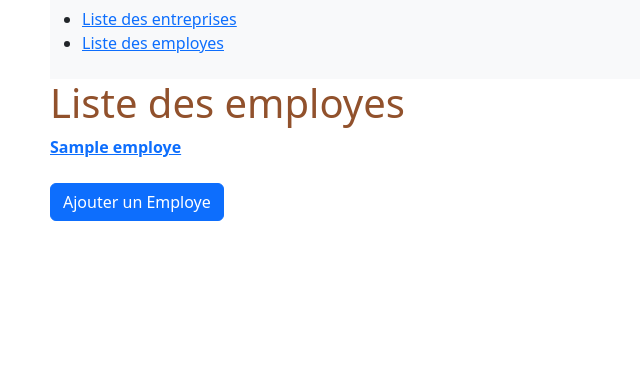
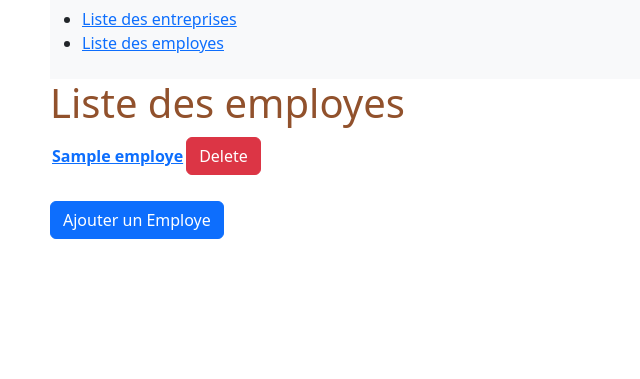
Before and after one commit to yabhei/SfStrasbourg, a Symfony app: template templates/employe/index.html.twig in a window 1280 px wide. Shown: the part 51-430 px from the top of the page, without its empty margins (0-640 px from the left). Run offline with Twig, Linux system fonts and the light colour scheme; the template is opened without the code that fills it: most values are stand-ins (such as "Sample title", 1, 10 or a date in 2020); some libraries are stand-ins or nearby versions.

Commit message:
Add methods Delete (Entreprise & Employe)

```diff
--- a/public/css/style.css
+++ b/public/css/style.css
@@ -50,3 +50,8 @@ h3{
    #entreprise_submit:hover {
     background-color: #45a049;
   }
+
+  table , td {
+    border: 1px solid white;
+    background-color: white;
+  }
--- a/templates/employe/details.html.twig
+++ b/templates/employe/details.html.twig
@@ -13,6 +13,6 @@
     Date d'embauche : {{ employe.dateEmbauche | date('d/m/Y')}}<br>
 
     </p>
-    <br> <a class="btn btn-primary"  href="{{path('edit_employe' , {'id' : employe.id })}}">Edit</a>
+    <br> <a class="btn btn-warning"  href="{{path('edit_employe' , {'id' : employe.id })}}">Edit</a>
 
 {% endblock %}
--- a/templates/employe/index.html.twig
+++ b/templates/employe/index.html.twig
@@ -5,12 +5,21 @@
 {% block body %}
 
     <h1>Liste des employes</h1>
-
+    <table>
+        <tbody>
     {% for employe in employes %}
 
-         <strong><a href="{{path('details_employe',{ 'id': employe.id })}}"> {{employe}} </a></strong><br>
+            <tr>
+                <td><strong><a href="{{path('details_employe',{ 'id': employe.id })}}"> {{employe}}  </a></strong> </td>
+                <td> <a class="btn btn-danger"  href="{{path('delete_employe', {'id' : employe.id})}}">  Delete</a></td>
+            </tr>
+            {% endfor %}
+        </tbody>
+    </table>
 
-    {% endfor %}
+
+
+
 
     <br> <a class="btn btn-primary"  href="{{path('add_employe')}}">Ajouter un Employe</a>
 {% endblock %}
--- a/templates/entreprise/details.html.twig
+++ b/templates/entreprise/details.html.twig
@@ -13,7 +13,7 @@
         Date de creation  : {{ entreprise.dateCreation | date('d/m/Y')}} <br>
         Ville : {{ entreprise.ville}}<br>
 
-        <a class="btn btn-primary" href="{{path('edit_entreprise',{ 'id': entreprise.id })}}"> Edit </a>
+        <a class="btn btn-warning" href="{{path('edit_entreprise',{ 'id': entreprise.id })}}"> Edit </a>
 
         <h3>Liste des employes :</h3><br>
         {% if entreprise.employes | length == 0 %}
```
Also changed, not shown: src/Controller/EmployeController.php (+16 -0 lines), src/Controller/EntrepriseController.php (+15 -0 lines), templates/entreprise/index.html.twig (+9 -3 lines).
